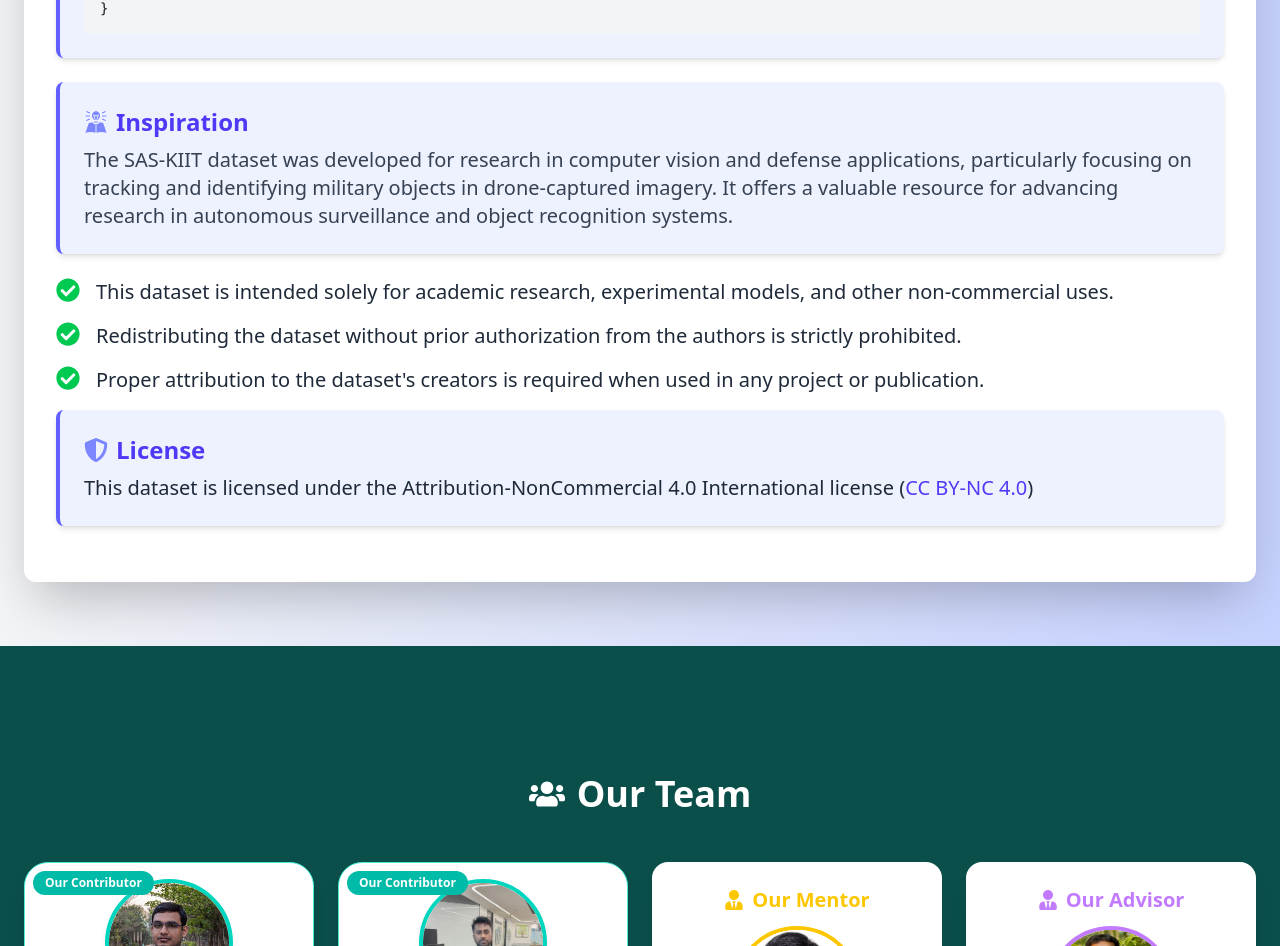
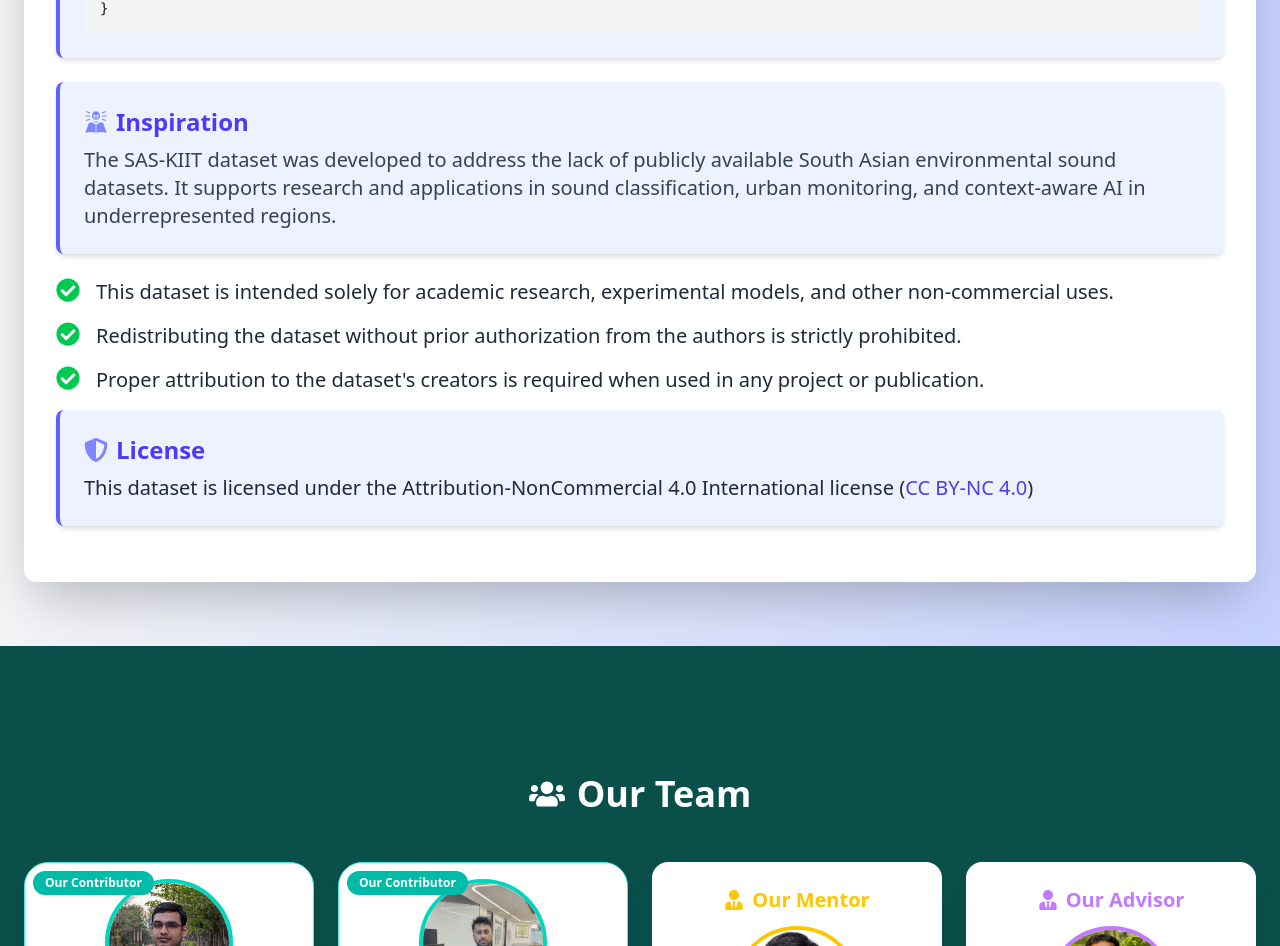
Before and after one commit to pappubishwas/SAS-KIIT-Dataset, a React (Vite) app: page / in a window 1280 px wide. Shown: the part 8053-8999 px from the top of the page. Built offline with nearby package versions, Linux system fonts and the light colour scheme; a web font is replaced by a local one.

Commit message:
Updated Inspiration section

```diff
--- a/src/App.jsx
+++ b/src/App.jsx
@@ -678,11 +678,8 @@ const App = () => {
                 Inspiration
               </h3>
               <p className="text-gray-700 text-xl">
-                The SAS-KIIT dataset was developed for research in computer
-                vision and defense applications, particularly focusing on
-                tracking and identifying military objects in drone-captured
-                imagery. It offers a valuable resource for advancing research in
-                autonomous surveillance and object recognition systems.
+The SAS-KIIT dataset was developed to address the lack of publicly available South Asian environmental sound datasets.
+It supports research and applications in sound classification, urban monitoring, and context-aware AI in underrepresented regions.
               </p>
             </div>
             <div className="space-y-4">
```
